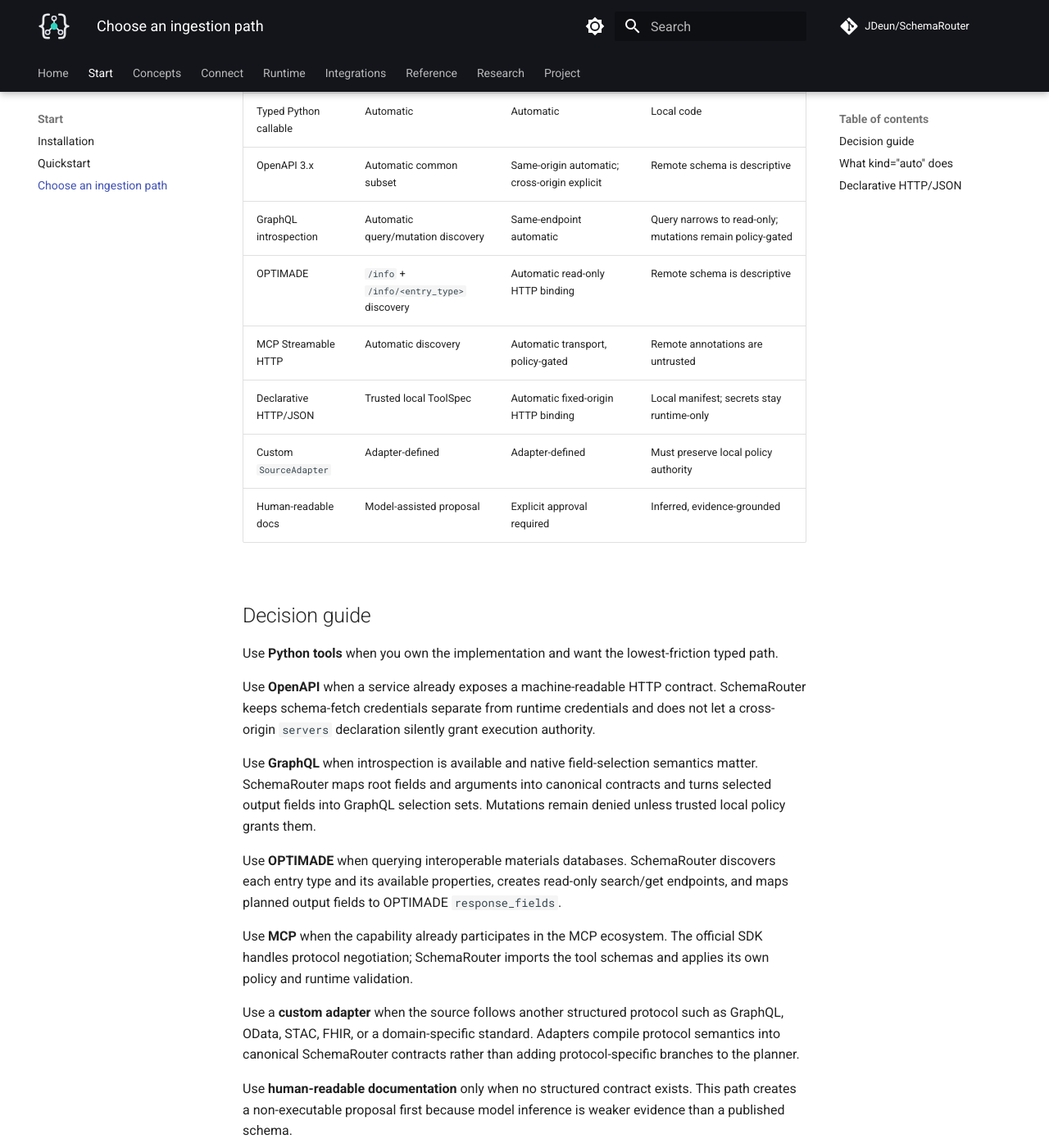
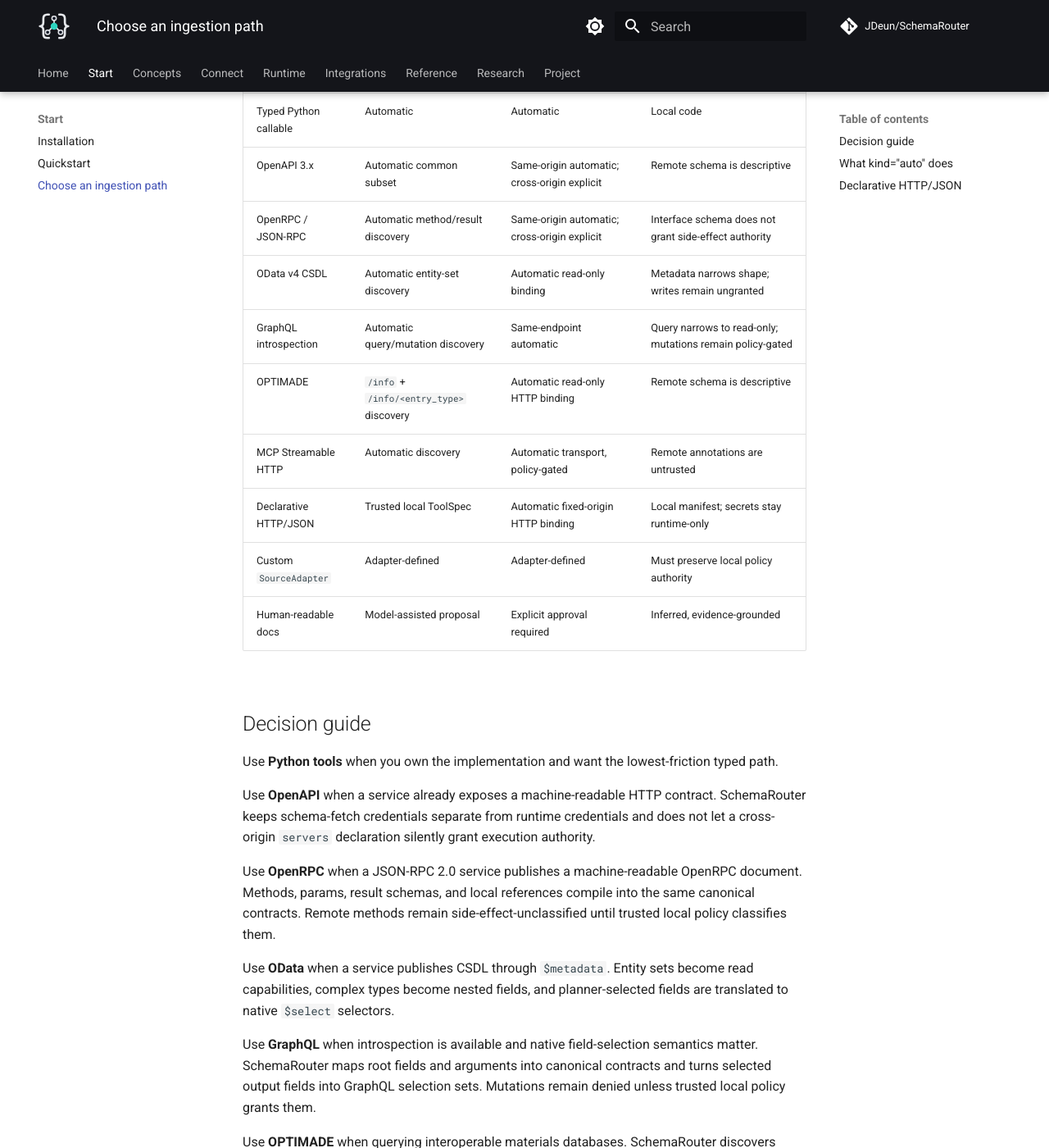
Before and after one commit to JDeun/SchemaRouter, an MkDocs documentation site: the page built from docs/getting-started/ingestion-paths.md, in a window 1280 px wide and 1400 px high, scrolled down 243 px. Shown: the whole window at 82% size. Built offline with MkDocs 1.6.1 and Material for MkDocs 9.7.7, drawn with Linux system fonts in a browser that asks for light colours; comment, search, counter and statistics services are not loaded.

Commit message:
docs: stack OData ingestion guide on OpenRPC base

````diff
--- a/docs/getting-started/ingestion-paths.md
+++ b/docs/getting-started/ingestion-paths.md
@@ -7,6 +7,8 @@
 | --- | --- | --- | --- |
 | Typed Python callable | Automatic | Automatic | Local code |
 | OpenAPI 3.x | Automatic common subset | Same-origin automatic; cross-origin explicit | Remote schema is descriptive |
+| OpenRPC / JSON-RPC | Automatic method/result discovery | Same-origin automatic; cross-origin explicit | Interface schema does not grant side-effect authority |
+| OData v4 CSDL | Automatic entity-set discovery | Automatic read-only binding | Metadata narrows shape; writes remain ungranted |
 | GraphQL introspection | Automatic query/mutation discovery | Same-endpoint automatic | Query narrows to read-only; mutations remain policy-gated |
 | OPTIMADE | `/info` + `/info/<entry_type>` discovery | Automatic read-only HTTP binding | Remote schema is descriptive |
 | MCP Streamable HTTP | Automatic discovery | Automatic transport, policy-gated | Remote annotations are untrusted |
@@ -21,6 +23,14 @@
 Use **OpenAPI** when a service already exposes a machine-readable HTTP contract. SchemaRouter keeps
 schema-fetch credentials separate from runtime credentials and does not let a cross-origin
 `servers` declaration silently grant execution authority.
+
+Use **OpenRPC** when a JSON-RPC 2.0 service publishes a machine-readable OpenRPC document.
+Methods, params, result schemas, and local references compile into the same canonical contracts.
+Remote methods remain side-effect-unclassified until trusted local policy classifies them.
+
+Use **OData** when a service publishes CSDL through `$metadata`. Entity sets become read
+capabilities, complex types become nested fields, and planner-selected fields are translated to
+native `$select` selectors.
 
 Use **GraphQL** when introspection is available and native field-selection semantics matter.
 SchemaRouter maps root fields and arguments into canonical contracts and turns selected output
@@ -49,6 +59,8 @@
 
 ```text
 OpenAPI
+  -> OpenRPC
+  -> OData
   -> OPTIMADE
   -> MCP
   -> GraphQL
````
